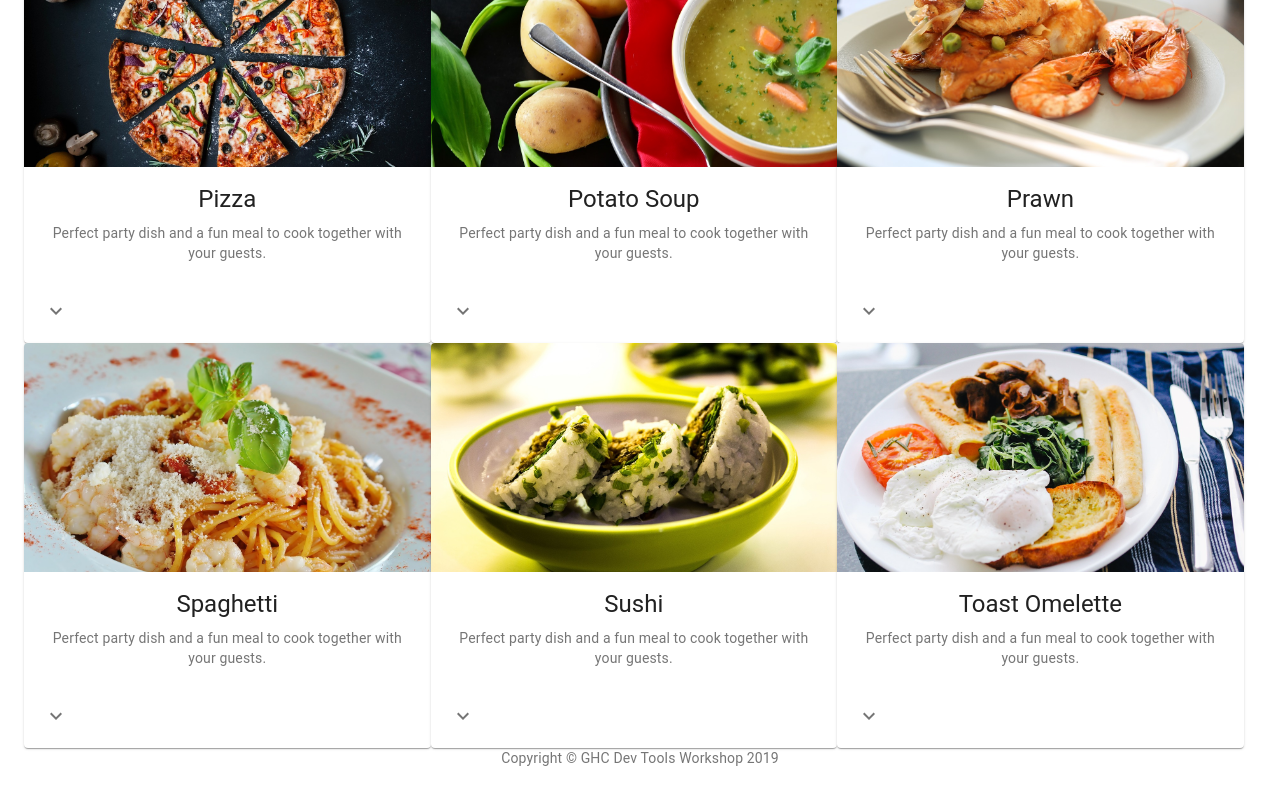
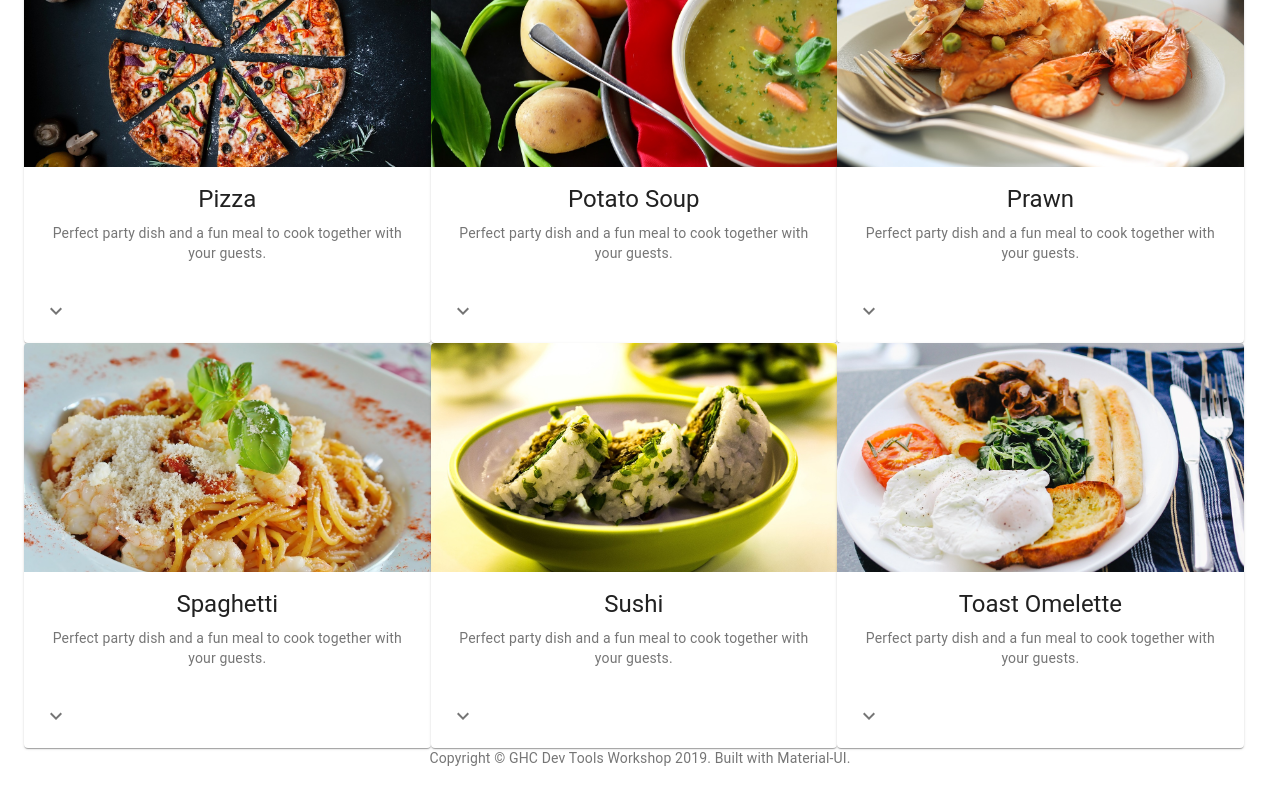
Before and after one commit to fj1/devtools-workshop, a React (Create React App) app: page / in a window 1280 px wide. Shown: the part 553-1353 px from the top of the page. Built offline with nearby package versions, Linux system fonts and the light colour scheme.

Commit message:
replace Material UI attribution

```diff
--- a/src/components/RecipeContainer.js
+++ b/src/components/RecipeContainer.js
@@ -16,6 +16,10 @@ function Copyright() {
         GHC Dev Tools Workshop
       </Link>{" "}
       {new Date().getFullYear()}
+      {". Built with "}
+      <Link color="inherit" href="https://material-ui.com/">
+        Material-UI.
+      </Link>
     </Typography>
   );
 }
```
